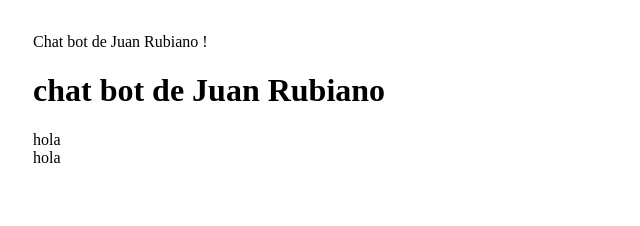
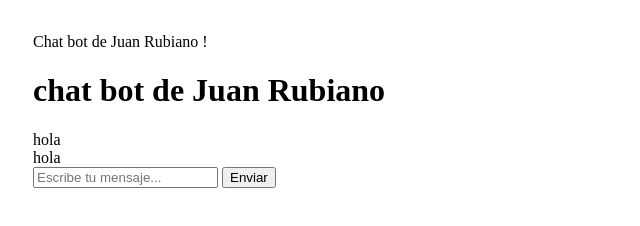
Before and after one commit to EQUIPO15MONTESORI/Juan-Diego-Rubiano-9-, a plain HTML site: page index.html in a window 1280 px wide. Shown: the whole page, without its empty margins (0-640 px from the left). Drawn offline with Linux system fonts and the light colour scheme.

Commit message:
Fin HTML

```diff
--- a/index.html
+++ b/index.html
@@ -13,6 +13,10 @@
         <div class="message user-message">hola</div>
         <div class="message bot-message">hola</div>
       </div>
+      <div class="input-area">
+        <input type="text" id="user-input" placeholder="Escribe tu mensaje...">
+        <button id="send-btn">Enviar</button>
+      </div>
     </div>
       <script src="script.js"></script>
   </body>
```
